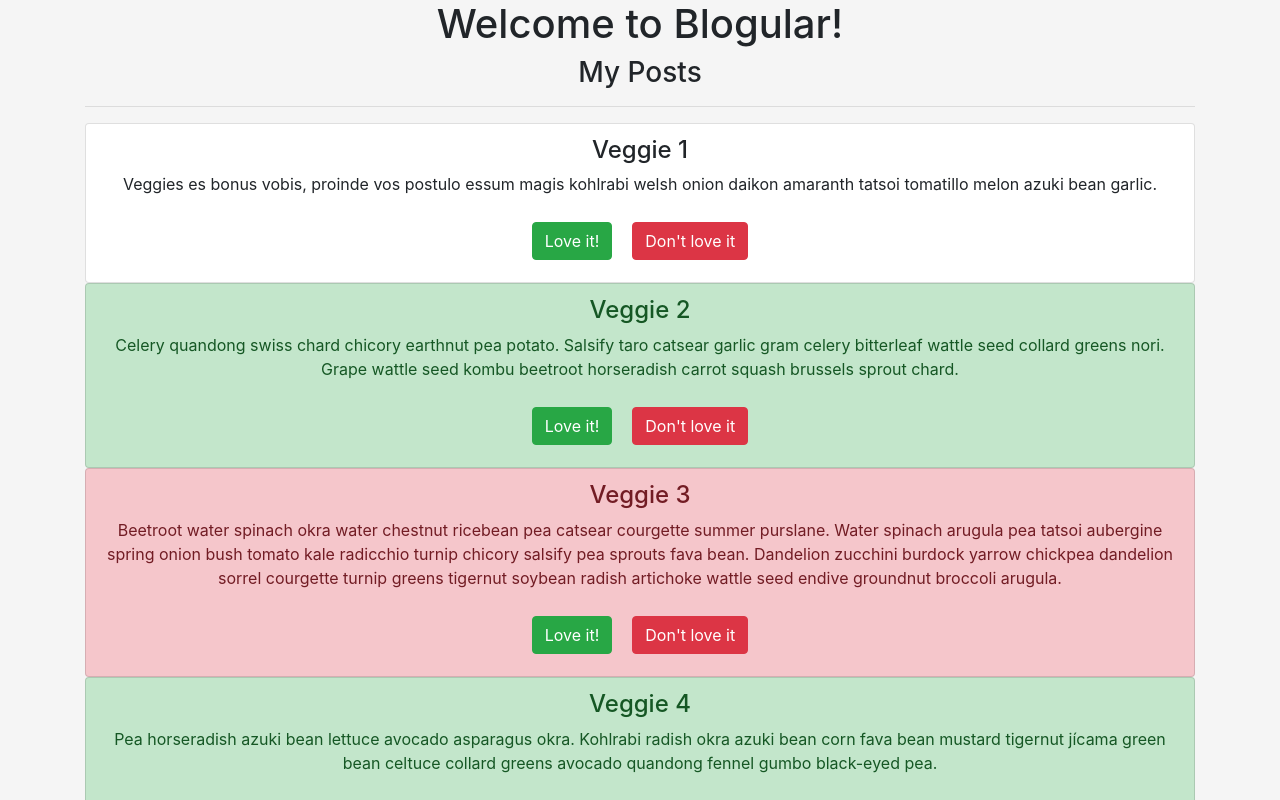
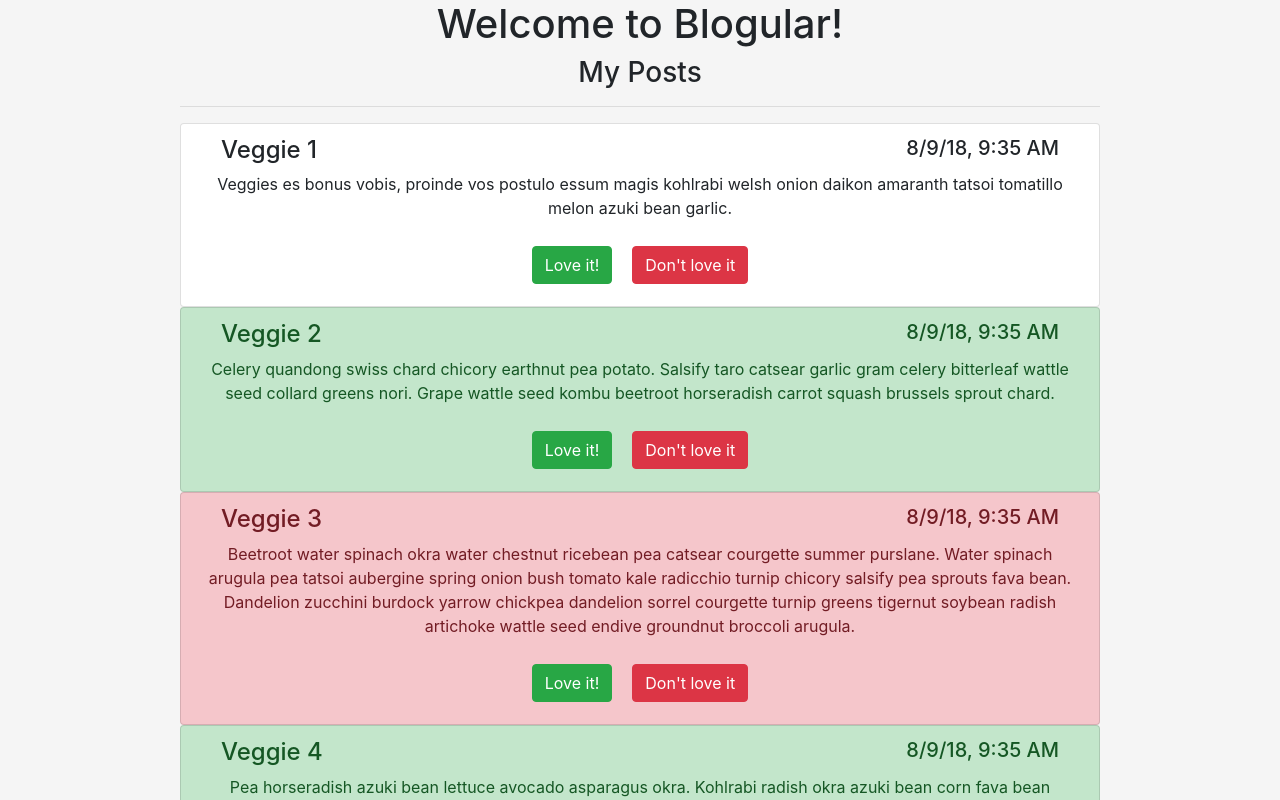
Before and after one commit to RyderBlack/ang6-blog, an Angular app: page / in a window 1280 px wide. Shown: the top 800 px of the page. Built offline with nearby package versions, Linux system fonts and the light colour scheme.

Commit message:
date added and formated

```diff
--- a/src/app/app.component.html
+++ b/src/app/app.component.html
@@ -7,7 +7,7 @@
 
 <div class="container">
   <div class="row">
-<div class="col-md-12">
+<div class="col-md-10" style="margin: 0 auto">
   <h3>My Posts</h3>
  <hr/>
   <app-post-list-component [posts]="posts"></app-post-list-component>
--- a/src/app/app.component.ts
+++ b/src/app/app.component.ts
@@ -8,41 +8,30 @@ import { Component } from '@angular/core';
 export class AppComponent {
   title = 'Blogular';
 
-  /*
-  lastUpdate = new Promise((resolve, reject) => {
-    const date = new Date();
-    setTimeout(
-      () => {
-        resolve(date);
-      }, 2000
-    );
-  });
-*/
-
   posts = [
     {
       title: 'Veggie 1',
       content: 'Veggies es bonus vobis, proinde vos postulo essum magis kohlrabi welsh onion daikon amaranth tatsoi tomatillo melon azuki bean garlic.',
       loveIts: 0,
-      created_at: 'nov'
+      created_at: new Date
     },
     {
       title: 'Veggie 2',
       content: 'Celery quandong swiss chard chicory earthnut pea potato. Salsify taro catsear garlic gram celery bitterleaf wattle seed collard greens nori. Grape wattle seed kombu beetroot horseradish carrot squash brussels sprout chard.',
       loveIts: 12,
-      created_at: 'nov'
+      created_at: new Date
     },
     {
       title: 'Veggie 3',
       content: 'Beetroot water spinach okra water chestnut ricebean pea catsear courgette summer purslane. Water spinach arugula pea tatsoi aubergine spring onion bush tomato kale radicchio turnip chicory salsify pea sprouts fava bean. Dandelion zucchini burdock yarrow chickpea dandelion sorrel courgette turnip greens tigernut soybean radish artichoke wattle seed endive groundnut broccoli arugula.',
       loveIts: -2,
-      created_at: 'nov'
+      created_at: new Date
     },
     {
       title: 'Veggie 4',
       content: 'Pea horseradish azuki bean lettuce avocado asparagus okra. Kohlrabi radish okra azuki bean corn fava bean mustard tigernut jícama green bean celtuce collard greens avocado quandong fennel gumbo black-eyed pea.',
       loveIts: 21,
-      created_at: 'nov'
+      created_at: new Date
     }
   ];
 
--- a/src/app/post-list-component/post-list-component.component.html
+++ b/src/app/post-list-component/post-list-component.component.html
@@ -5,5 +5,6 @@
    <app-post-list-item-component *ngFor="let post of posts"
    [postTitle]="post.title"
    [postContent]="post.content"
+   [postDate]="post.created_at"
    [loveIts]="post.loveIts"></app-post-list-item-component>
  </ul>
--- a/src/app/post-list-item-component/post-list-item-component.component.html
+++ b/src/app/post-list-item-component/post-list-item-component.component.html
@@ -6,7 +6,15 @@
 'list-group-item-danger': loveIts < 0}">
   <!--<h4 [ngStyle]="{color: getColor()}">Appareil : {{ appareilName }} - Status : {{ getStatus() }}</h4>
   <input type="text" class="form-control" [(ngModel)]="appareilName"> -->
-  <h4>{{postTitle}}</h4>
+  <div class="row">
+      <div class="col-md-6">
+        <h4 style="text-align: left">{{postTitle}}</h4>
+      </div>
+      <div class="col-md-6" >
+        <h5 style="text-align: right">{{postDate | date:'short'}}</h5>
+      </div>
+  </div>
+
   <p>{{postContent}}</p>
   <div class="row">
     <div class="col-md-12">
--- a/src/app/post-list-item-component/post-list-item-component.component.scss
+++ b/src/app/post-list-item-component/post-list-item-component.component.scss
@@ -1,3 +1,11 @@
 button {
     margin: 10px;
 }
+
+h4 {
+    padding-left: 20px;
+}
+
+h5 {
+    padding-right: 20px;
+}
--- a/src/app/post-list-item-component/post-list-item-component.component.ts
+++ b/src/app/post-list-item-component/post-list-item-component.component.ts
@@ -9,6 +9,7 @@ export class PostListItemComponentComponent implements OnInit {
 
   @Input() postTitle: string;
   @Input() postContent: string;
+  @Input() postDate: date;
   @Input() loveIts: number;
 
   constructor() { }
```
